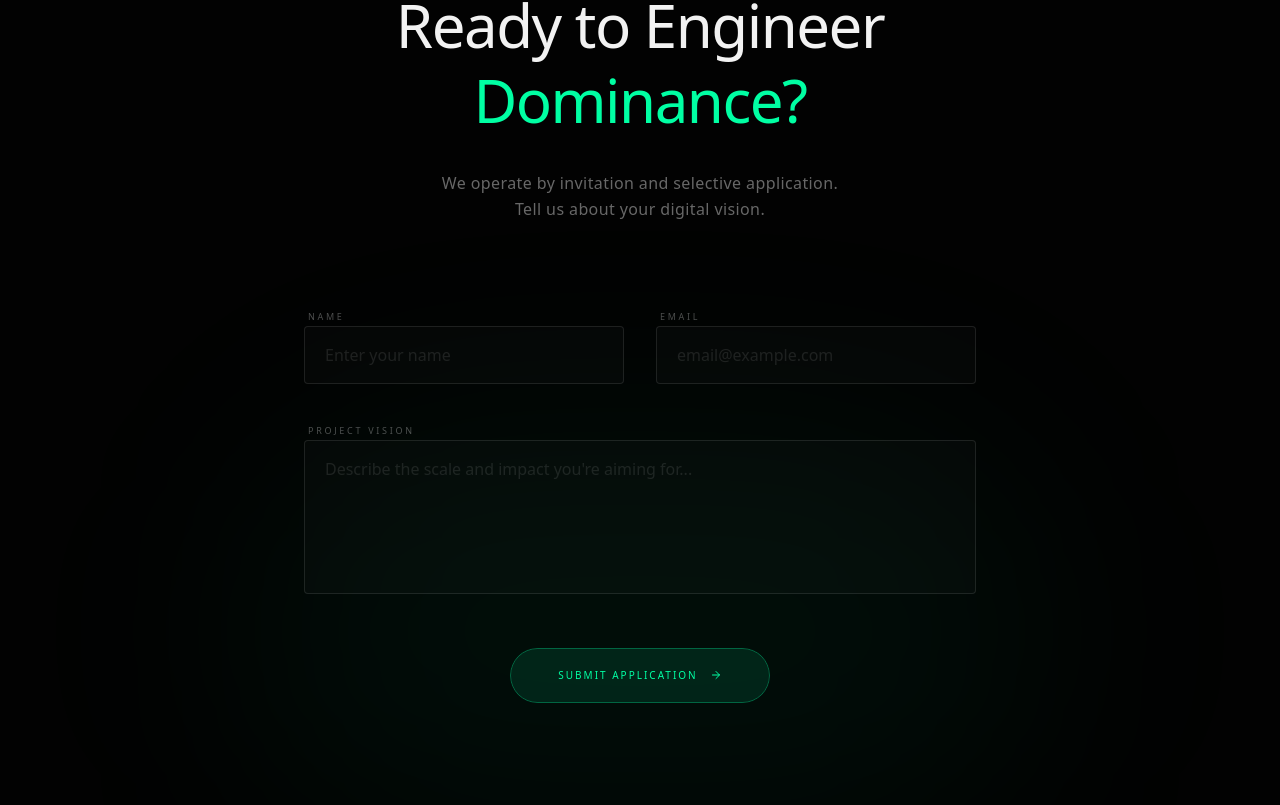
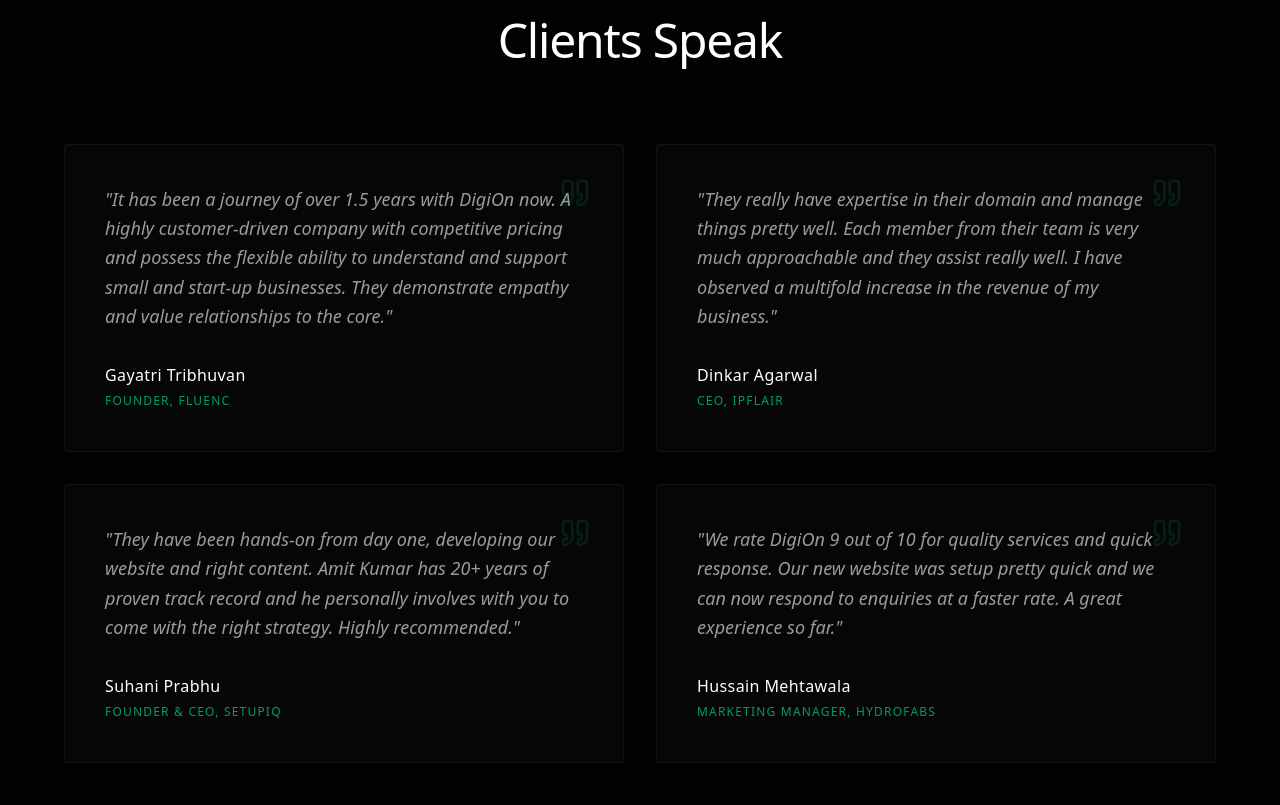
Before and after one commit to Rishitkumardutta001/Digion-Solutions, a Next.js app: page / in a window 1280 px wide. Shown: the part 8635-9440 px from the top of the page. Built offline with nearby package versions, Linux system fonts and the light colour scheme.

Commit message:
Final content sync: Integrated testimonials, specific industries, and structural polish

```diff
--- a/src/app/page.tsx
+++ b/src/app/page.tsx
@@ -6,6 +6,7 @@
 import Experience from "@/components/Experience";
 import WhyDigiOn from "@/components/WhyDigiOn";
 import Industries from "@/components/Industries";
+import Testimonials from "@/components/Testimonials";
 import FinalCTA from "@/components/FinalCTA";
 
 export default function Home() {
@@ -19,6 +20,7 @@
       <Industries />
       <HowWeWork />
       <WhyDigiOn />
+      <Testimonials />
       <FinalCTA />
     </main>
   );
--- a/src/components/Industries.tsx
+++ b/src/components/Industries.tsx
@@ -3,7 +3,7 @@
 import { motion } from "framer-motion";
 
 const industries = [
-    "Global Enterprise", "B2B SaaS", "FinTech", "Healthcare", "Real Estate", "Manufacturing"
+    "Automobile & EV", "Kitchen & Home Appliances", "Education & Schools", "Healthcare & Wellness", "Industrial Engineering", "FinTech & IT SaaS"
 ];
 
 export default function Industries() {
--- /dev/null
+++ b/src/components/Testimonials.tsx
@@ -0,0 +1,66 @@
+"use client";
+
+import { motion } from "framer-motion";
+import { Quote } from "lucide-react";
+
+const testimonials = [
+    {
+        text: "It has been a journey of over 1.5 years with DigiOn now. A highly customer-driven company with competitive pricing and possess the flexible ability to understand and support small and start-up businesses. They demonstrate empathy and value relationships to the core.",
+        author: "Gayatri Tribhuvan",
+        role: "Founder, Fluenc"
+    },
+    {
+        text: "They really have expertise in their domain and manage things pretty well. Each member from their team is very much approachable and they assist really well. I have observed a multifold increase in the revenue of my business.",
+        author: "Dinkar Agarwal",
+        role: "CEO, IPflair"
+    },
+    {
+        text: "They have been hands-on from day one, developing our website and right content. Amit Kumar has 20+ years of proven track record and he personally involves with you to come with the right strategy. Highly recommended.",
+        author: "Suhani Prabhu",
+        role: "Founder & CEO, SetupIQ"
+    },
+    {
+        text: "We rate DigiOn 9 out of 10 for quality services and quick response. Our new website was setup pretty quick and we can now respond to enquiries at a faster rate. A great experience so far.",
+        author: "Hussain Mehtawala",
+        role: "Marketing Manager, Hydrofabs"
+    }
+];
+
+export default function Testimonials() {
+    return (
+        <section className="py-32 bg-[#020202] relative overflow-hidden">
+            <div className="container mx-auto px-6 relative z-10">
+                <div className="text-center mb-20">
+                    <span className="text-[10px] font-medium tracking-[0.4em] text-accent/50 uppercase block mb-6">
+                        Voice of Strategy
+                    </span>
+                    <h2 className="text-3xl md:text-5xl font-display font-light text-white mb-8 tracking-tight">
+                        Clients Speak
+                    </h2>
+                </div>
+
+                <div className="grid grid-cols-1 md:grid-cols-2 gap-8 max-w-6xl mx-auto">
+                    {testimonials.map((t, i) => (
+                        <motion.div
+                            key={i}
+                            initial={{ opacity: 0, y: 20 }}
+                            whileInView={{ opacity: 1, y: 0 }}
+                            viewport={{ once: true }}
+                            transition={{ delay: i * 0.1 }}
+                            className="bg-white/[0.02] border border-white/5 p-10 rounded-sm relative group hover:bg-white/[0.04] transition-all duration-500"
+                        >
+                            <Quote className="absolute top-8 right-8 w-8 h-8 text-accent/10 group-hover:text-accent/20 transition-colors" />
+                            <p className="text-lg text-white/60 font-light leading-relaxed mb-8 italic">
+                                "{t.text}"
+                            </p>
+                            <div>
+                                <h4 className="text-white font-medium tracking-wide">{t.author}</h4>
+                                <span className="text-xs text-accent/60 uppercase tracking-widest">{t.role}</span>
+                            </div>
+                        </motion.div>
+                    ))}
+                </div>
+            </div>
+        </section>
+    );
+}
```
